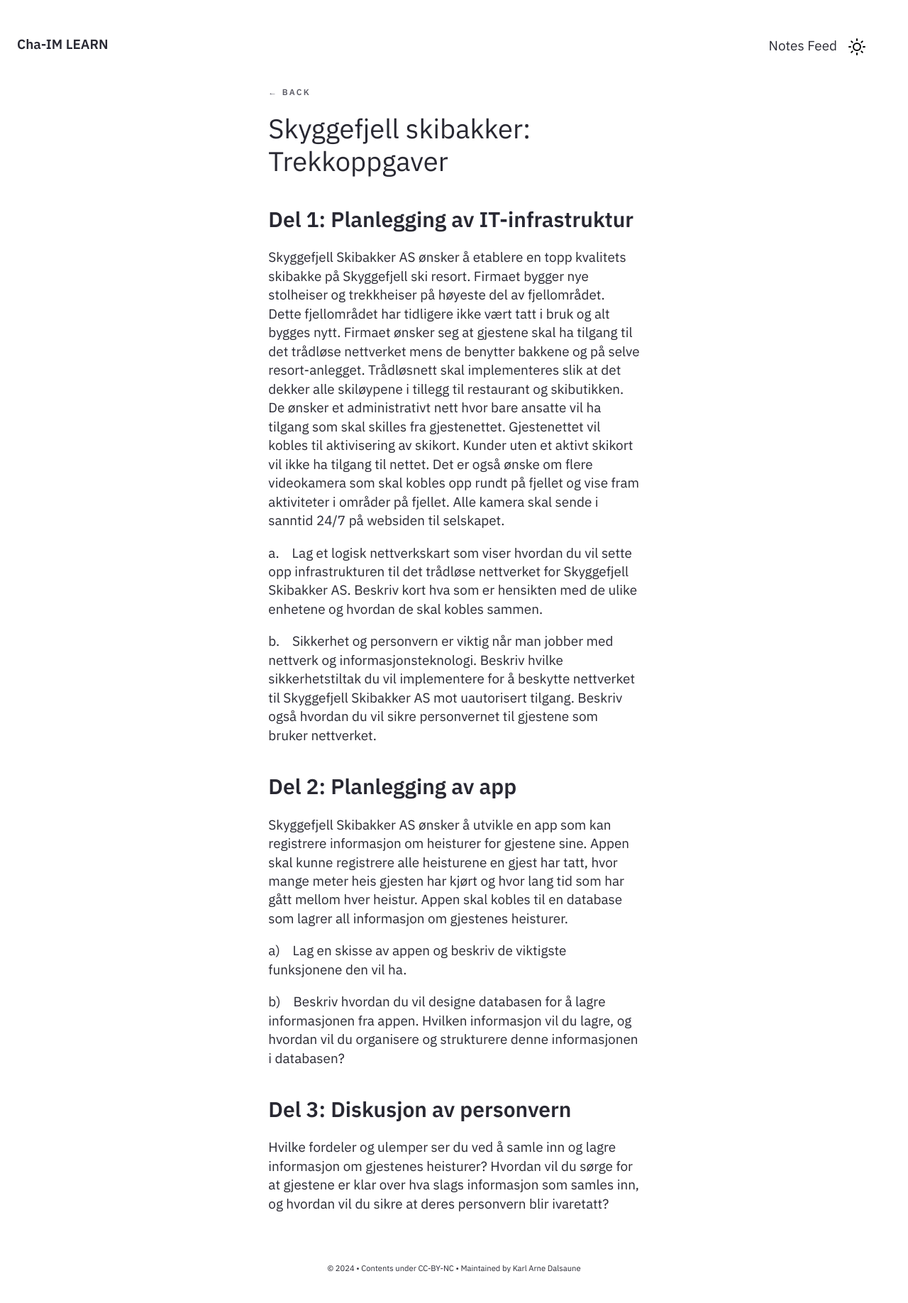
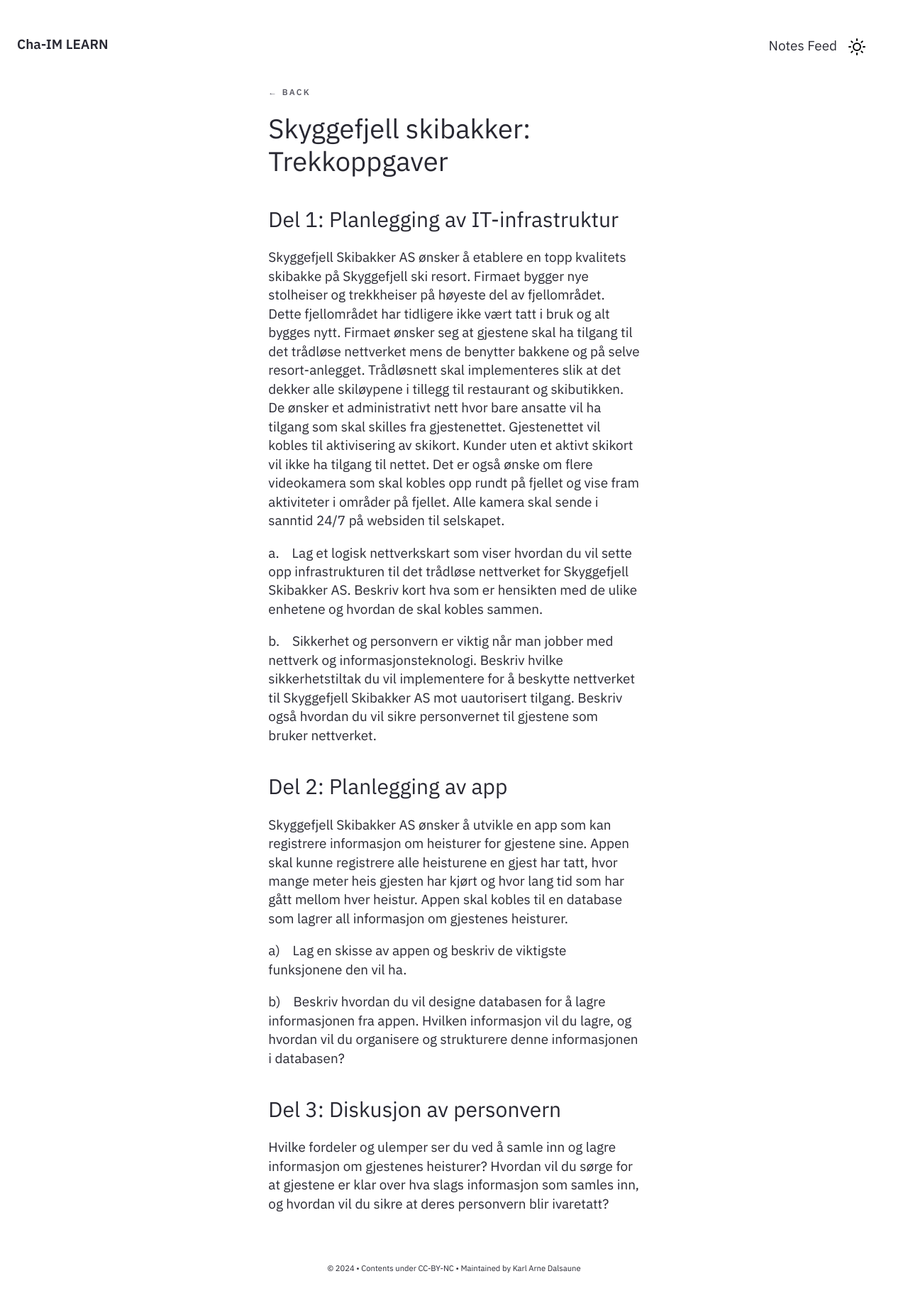
Before and after one commit to Cha-IM/cha-im.github.io, a Jekyll site: the page built from _notes/Public/Casearbeid vg2 IT/Skyggefjell skibakker - Trekkoppgaver.md, in a window 1280 px wide. Shown: the whole page at 71% size. Built offline with Jekyll 4.4.1, drawn with Linux system fonts in a browser that asks for light colours.

```diff
--- a/_notes/Public/Casearbeid vg2 IT/Skyggefjell skibakker - Trekkoppgaver.md
+++ b/_notes/Public/Casearbeid vg2 IT/Skyggefjell skibakker - Trekkoppgaver.md
@@ -3,7 +3,7 @@ title: "Skyggefjell skibakker: Trekkoppgaver"
 feed: show
 date: 16-04-2024
 ---
-## Del 1: Planlegging av IT-infrastruktur
+### Del 1: Planlegging av IT-infrastruktur
 
 Skyggefjell Skibakker AS ønsker å etablere en topp kvalitets skibakke på Skyggefjell ski resort. Firmaet bygger nye stolheiser og trekkheiser på høyeste del av fjellområdet. Dette fjellområdet har tidligere ikke vært tatt i bruk og alt bygges nytt. Firmaet ønsker seg at gjestene skal ha tilgang til det trådløse nettverket mens de benytter bakkene og på selve resort-anlegget. Trådløsnett skal implementeres slik at det dekker alle skiløypene i tillegg til restaurant og skibutikken. De ønsker et administrativt nett hvor bare ansatte vil ha tilgang som skal skilles fra gjestenettet. Gjestenettet vil kobles til aktivisering av skikort. Kunder uten et aktivt skikort vil ikke ha tilgang til nettet. Det er også ønske om flere videokamera som skal kobles opp rundt på fjellet og vise fram aktiviteter i områder på fjellet. Alle kamera skal sende i sanntid 24/7 på websiden til selskapet.
 
@@ -11,7 +11,7 @@ a.    Lag et logisk nettverkskart som viser hvordan du vil sette opp infrastr
 
 b.    Sikkerhet og personvern er viktig når man jobber med nettverk og informasjonsteknologi. Beskriv hvilke sikkerhetstiltak du vil implementere for å beskytte nettverket til Skyggefjell Skibakker AS mot uautorisert tilgang. Beskriv også hvordan du vil sikre personvernet til gjestene som bruker nettverket.
 
-## Del 2: Planlegging av app
+### Del 2: Planlegging av app
 
 Skyggefjell Skibakker AS ønsker å utvikle en app som kan registrere informasjon om heisturer for gjestene sine. Appen skal kunne registrere alle heisturene en gjest har tatt, hvor mange meter heis gjesten har kjørt og hvor lang tid som har gått mellom hver heistur. Appen skal kobles til en database som lagrer all informasjon om gjestenes heisturer.
 
@@ -19,6 +19,6 @@ a)    Lag en skisse av appen og beskriv de viktigste funksjonene den vil ha.
 
 b)    Beskriv hvordan du vil designe databasen for å lagre informasjonen fra appen. Hvilken informasjon vil du lagre, og hvordan vil du organisere og strukturere denne informasjonen i databasen?
 
-## Del 3: Diskusjon av personvern
+### Del 3: Diskusjon av personvern
 
 Hvilke fordeler og ulemper ser du ved å samle inn og lagre informasjon om gjestenes heisturer? Hvordan vil du sørge for at gjestene er klar over hva slags informasjon som samles inn, og hvordan vil du sikre at deres personvern blir ivaretatt?
```
Also changed, not shown: _notes/Public/Casearbeid vg2 IT/Casearbeid vg2 IT.md (added, +9 -0 lines), _notes/Public/Teknologiforståelse/Teknologiforståelse.md (+1 -0 lines).
